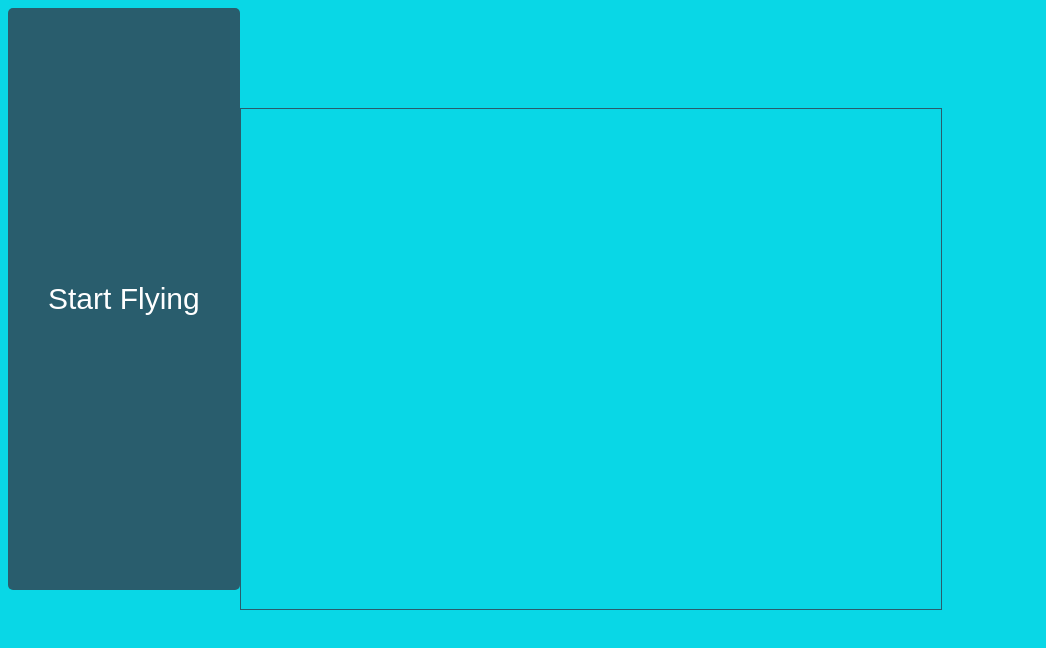
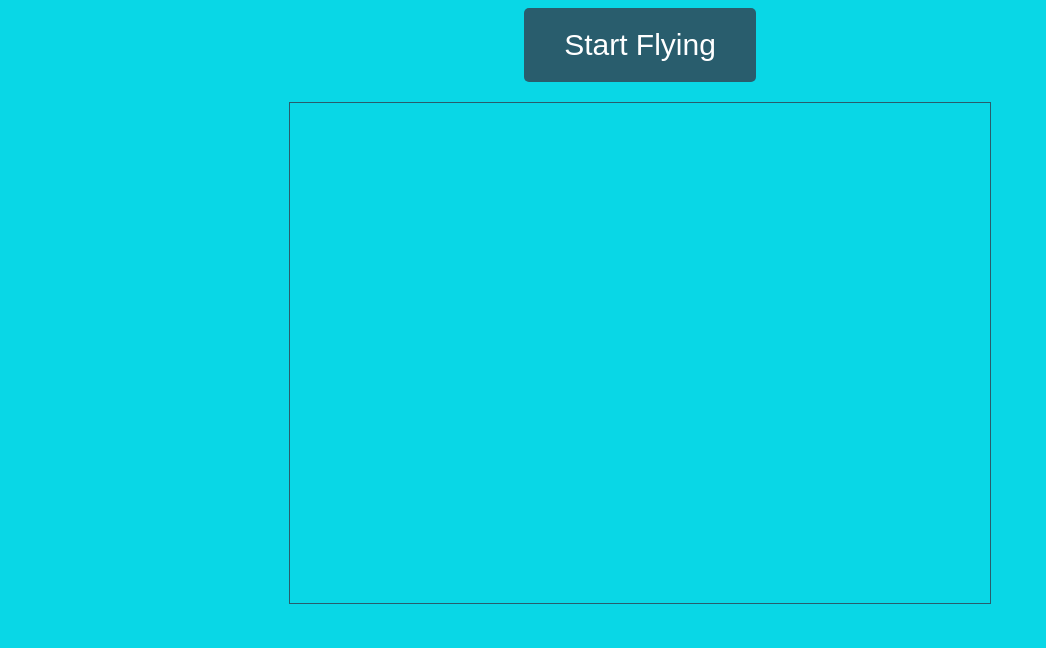
Before and after one commit to BlancaML/SKY-GAME, a plain HTML site: page index.html in a window 1280 px wide. Shown: the whole page, without its empty margins (0-1046 px from the left). Drawn offline with Linux system fonts and the light colour scheme.

Commit message:
2 commit

```diff
--- a/styles/style.css
+++ b/styles/style.css
@@ -4,16 +4,17 @@
 
 body {
     display: flex;
-    dis
+    flex-direction: column;
+    align-items: center;
     justify-content: center;
     padding: 0;
     text-align: center;
     background-color:rgb(9, 215, 230);
 
 
+
   }
   #canvas {
-    margin-top: 100px;
     border: 1px;
     border-style: solid;
     border-color: rgb(41, 93, 109);;
```
